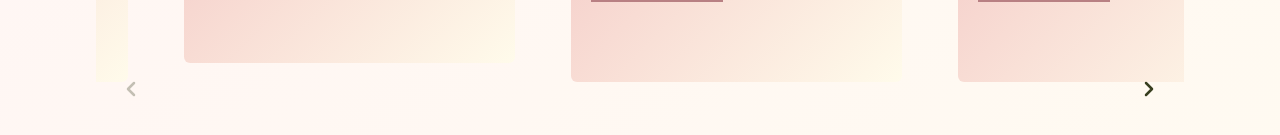
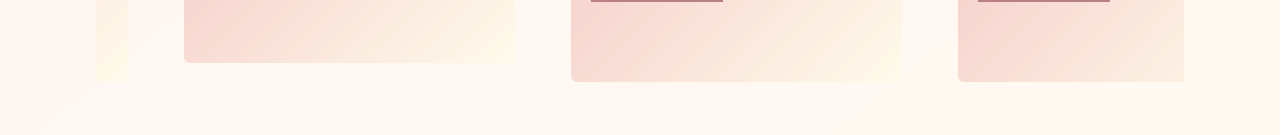
Before and after one commit to DevMohit7049/amiy-wedding-page, a React (Vite) app: page / in a window 1280 px wide. Shown: the part 599-734 px from the top of the page. Built offline with nearby package versions, Linux system fonts and the light colour scheme; a web font is replaced by a local one.

Commit message:
Hide default carousel arrows
cgen-ffafc67052f54dad84558516ec457996

```diff
--- a/client/pages/Index.tsx
+++ b/client/pages/Index.tsx
@@ -98,7 +98,7 @@ const CustomPrevArrow = (props: any) => {
   return (
     <button
       onClick={onClick}
-      className="absolute left-4 top-1/2 -translate-y-1/2 z-10 w-[38px] h-[38px] flex items-center justify-center bg-transparent hover:bg-[#383F20]/5 rounded-full transition-colors"
+      className="hidden"
       aria-label="Previous"
     >
       <ChevronLeft className="w-6 h-6 text-[#383F20]/30 stroke-[2.5]" />
@@ -111,7 +111,7 @@ const CustomNextArrow = (props: any) => {
   return (
     <button
       onClick={onClick}
-      className="absolute right-4 top-1/2 -translate-y-1/2 z-10 w-[38px] h-[38px] flex items-center justify-center bg-transparent hover:bg-[#383F20]/5 rounded-full transition-colors"
+      className="hidden"
       aria-label="Next"
     >
       <ChevronRight className="w-6 h-6 text-[#383F20] stroke-[2.5]" />
```
